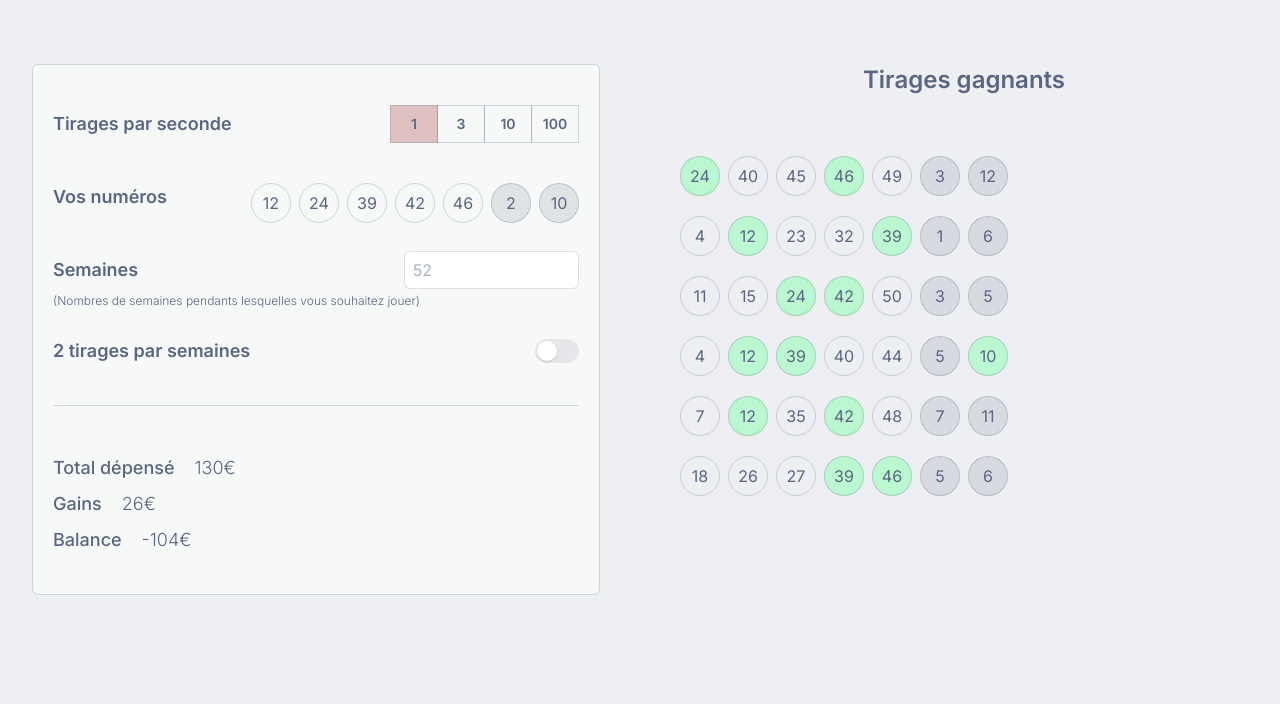
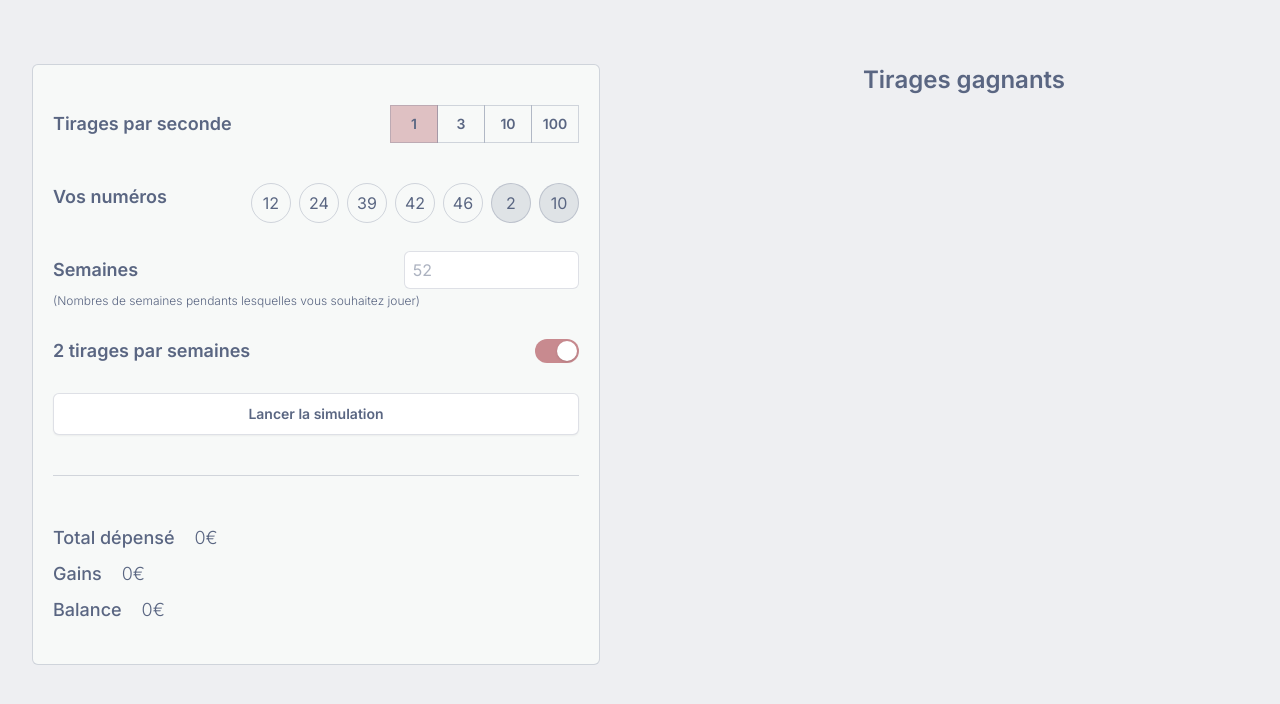
Before and after one commit to jean1591/euromillion-simulator, a Next.js app: page / in a window 1280 px wide. Shown: the top 704 px of the page. Built offline with nearby package versions, Linux system fonts and the light colour scheme.

Commit message:
play and pause simulation

```diff
--- a/src/app/components/settingsAndResultsPanel/drawsPerWeek.tsx
+++ b/src/app/components/settingsAndResultsPanel/drawsPerWeek.tsx
@@ -11,7 +11,7 @@ function classNames(...classes: string[]) {
 export const NumberOfDrawsPerWeek = () => {
   const dispatch = useDispatch();
 
-  const [enabled, setEnabled] = useState(false);
+  const [enabled, setEnabled] = useState(true);
 
   useEffect(() => {
     dispatch(setNumberOfDrawsPerWeek(enabled ? 2 : 1));
--- a/src/app/components/settingsAndResultsPanel/simulationSettings.tsx
+++ b/src/app/components/settingsAndResultsPanel/simulationSettings.tsx
@@ -2,6 +2,7 @@ import { DrawsPerSecondButton } from "./drawsPerSecondButton";
 import { MyNumbers } from "./myNumbers";
 import { NumberOfDrawsPerWeek } from "./drawsPerWeek";
 import { NumberOfWeeksToPlay } from "./numberOfWeeksToPlay";
+import { StartAndPauseButton } from "./StartAndPauseButton";
 
 export const SimuationSettings = () => {
   return (
@@ -30,6 +31,10 @@ export const SimuationSettings = () => {
         <p className="text-lg font-semibold">2 tirages par semaines</p>
         <NumberOfDrawsPerWeek />
       </div>
+
+      <div className="pt-7">
+        <StartAndPauseButton />
+      </div>
     </div>
   );
 };
--- /dev/null
+++ b/src/app/components/settingsAndResultsPanel/startAndPauseButton.tsx
@@ -0,0 +1,21 @@
+import { useDispatch, useSelector } from "react-redux";
+
+import { RootState } from "@/lib/store";
+import { setIsRunning } from "@/lib/features/simulationSettings/slice";
+
+export const StartAndPauseButton = () => {
+  const { isRunning } = useSelector(
+    (state: RootState) => state.simulationSettings
+  );
+  const dispatch = useDispatch();
+
+  return (
+    <button
+      type="button"
+      className="rounded-md bg-white px-3.5 py-2.5 text-sm font-semibold text-dark-shade shadow-sm hover:bg-dark-shade/10 w-full border border-dark-shade/20"
+      onClick={() => dispatch(setIsRunning())}
+    >
+      {isRunning ? "Mettre en pause" : "Lancer la simulation"}
+    </button>
+  );
+};
--- a/src/lib/features/simulationSettings/slice.ts
+++ b/src/lib/features/simulationSettings/slice.ts
@@ -13,10 +13,10 @@ export interface SimulationSettingsState {
 
 const initialState: SimulationSettingsState = {
   drawsPerSecond: 1,
-  isRunning: true,
+  isRunning: false,
   myNumbers: generateDraw(),
   numberOfDraws: 52,
-  numberOfDrawsPerWeek: 1,
+  numberOfDrawsPerWeek: 2,
   numberOfWeeksToPlay: 52,
 };
 
```
